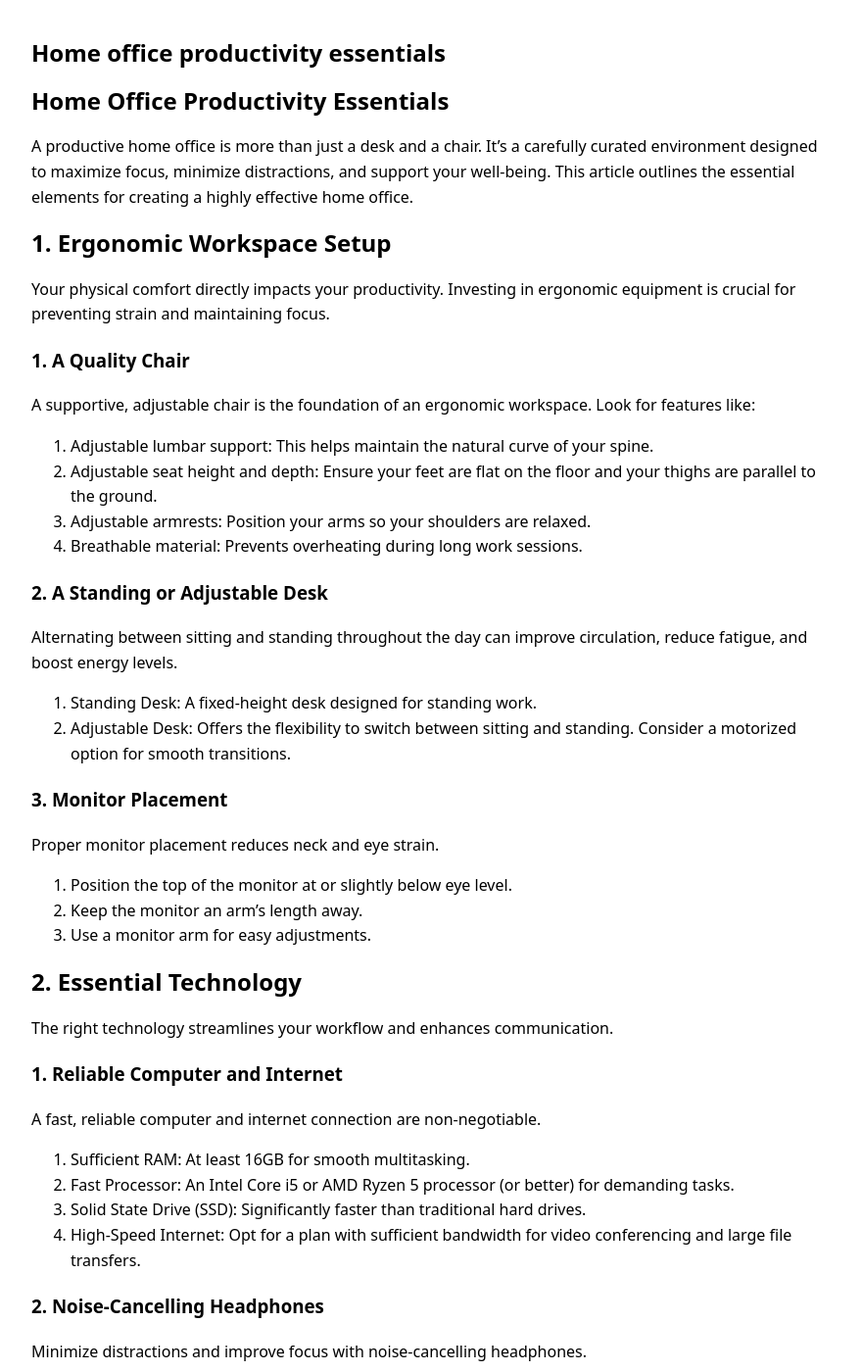
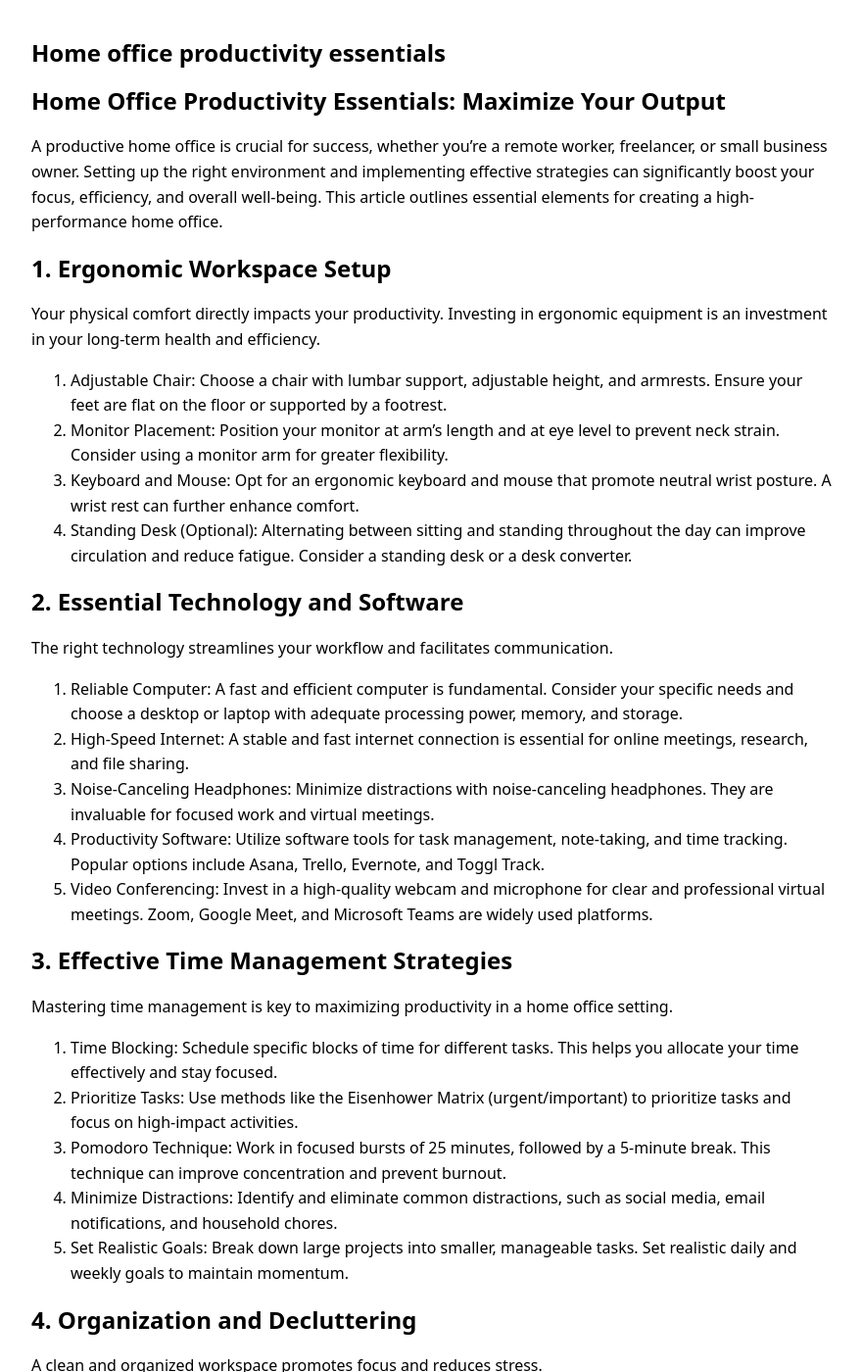
Before and after one commit to ironaclaw/ironaclaw.github.io, a Jekyll site: the page built from _posts/2026-02-12-home-office-productivity-essentials.md, in a window 1280 px wide and 1400 px high. Shown: the whole window at 98% size, without its empty margins (198-1078 px from the left). Built offline with Jekyll 4.4.1, drawn with Linux system fonts in a browser that asks for light colours; some of the changed text lies outside the part shown.

Commit message:
Add 2026-02-12-home-office-productivity-essentials.md

```diff
--- a/_posts/2026-02-12-home-office-productivity-essentials.md
+++ b/_posts/2026-02-12-home-office-productivity-essentials.md
@@ -6,149 +6,82 @@ date: '2026-02-12'
 description: ''
 tags: []
 keywords: []
-model_used: gemini-2.0-flash
+model_used: gemini-2.0-flash-001
 ---
 
-# Home Office Productivity Essentials
+# Home Office Productivity Essentials: Maximize Your Output
 
-A productive home office is more than just a desk and a chair. It's a carefully curated environment designed to maximize focus, minimize distractions, and support your well-being. This article outlines the essential elements for creating a highly effective home office.
+A productive home office is crucial for success, whether you're a remote worker, freelancer, or small business owner. Setting up the right environment and implementing effective strategies can significantly boost your focus, efficiency, and overall well-being. This article outlines essential elements for creating a high-performance home office.
 
 ## 1. Ergonomic Workspace Setup
 
-Your physical comfort directly impacts your productivity. Investing in ergonomic equipment is crucial for preventing strain and maintaining focus.
+Your physical comfort directly impacts your productivity. Investing in ergonomic equipment is an investment in your long-term health and efficiency.
 
-### 1. A Quality Chair
+1.  Adjustable Chair: Choose a chair with lumbar support, adjustable height, and armrests. Ensure your feet are flat on the floor or supported by a footrest.
+2.  Monitor Placement: Position your monitor at arm's length and at eye level to prevent neck strain. Consider using a monitor arm for greater flexibility.
+3.  Keyboard and Mouse: Opt for an ergonomic keyboard and mouse that promote neutral wrist posture. A wrist rest can further enhance comfort.
+4.  Standing Desk (Optional): Alternating between sitting and standing throughout the day can improve circulation and reduce fatigue. Consider a standing desk or a desk converter.
 
-A supportive, adjustable chair is the foundation of an ergonomic workspace. Look for features like:
+## 2. Essential Technology and Software
 
-1.  Adjustable lumbar support: This helps maintain the natural curve of your spine.
-2.  Adjustable seat height and depth: Ensure your feet are flat on the floor and your thighs are parallel to the ground.
-3.  Adjustable armrests: Position your arms so your shoulders are relaxed.
-4.  Breathable material: Prevents overheating during long work sessions.
+The right technology streamlines your workflow and facilitates communication.
 
-### 2. A Standing or Adjustable Desk
+1.  Reliable Computer: A fast and efficient computer is fundamental. Consider your specific needs and choose a desktop or laptop with adequate processing power, memory, and storage.
+2.  High-Speed Internet: A stable and fast internet connection is essential for online meetings, research, and file sharing.
+3.  Noise-Canceling Headphones: Minimize distractions with noise-canceling headphones. They are invaluable for focused work and virtual meetings.
+4.  Productivity Software: Utilize software tools for task management, note-taking, and time tracking. Popular options include Asana, Trello, Evernote, and Toggl Track.
+5.  Video Conferencing: Invest in a high-quality webcam and microphone for clear and professional virtual meetings. Zoom, Google Meet, and Microsoft Teams are widely used platforms.
 
-Alternating between sitting and standing throughout the day can improve circulation, reduce fatigue, and boost energy levels.
+## 3. Effective Time Management Strategies
 
-1.  Standing Desk: A fixed-height desk designed for standing work.
-2.  Adjustable Desk: Offers the flexibility to switch between sitting and standing. Consider a motorized option for smooth transitions.
+Mastering time management is key to maximizing productivity in a home office setting.
 
-### 3. Monitor Placement
+1.  Time Blocking: Schedule specific blocks of time for different tasks. This helps you allocate your time effectively and stay focused.
+2.  Prioritize Tasks: Use methods like the Eisenhower Matrix (urgent/important) to prioritize tasks and focus on high-impact activities.
+3.  Pomodoro Technique: Work in focused bursts of 25 minutes, followed by a 5-minute break. This technique can improve concentration and prevent burnout.
+4.  Minimize Distractions: Identify and eliminate common distractions, such as social media, email notifications, and household chores.
+5.  Set Realistic Goals: Break down large projects into smaller, manageable tasks. Set realistic daily and weekly goals to maintain momentum.
 
-Proper monitor placement reduces neck and eye strain.
+## 4. Organization and Decluttering
 
-1.  Position the top of the monitor at or slightly below eye level.
-2.  Keep the monitor an arm's length away.
-3.  Use a monitor arm for easy adjustments.
+A clean and organized workspace promotes focus and reduces stress.
 
-## 2. Essential Technology
+1.  Declutter Regularly: Remove unnecessary items from your desk and surrounding area. A minimalist workspace can significantly improve concentration.
+2.  Storage Solutions: Utilize storage solutions such as shelves, drawers, and file cabinets to keep your workspace organized.
+3.  Cable Management: Invest in cable management accessories to keep cords tidy and prevent clutter.
+4.  Designated Workspace: If possible, dedicate a specific room or area in your home solely for work. This helps create a clear separation between work and personal life.
+5.  Regular Cleaning: Dust and clean your workspace regularly to maintain a healthy and productive environment.
 
-The right technology streamlines your workflow and enhances communication.
+## 5. Maintaining Well-being
 
-### 1. Reliable Computer and Internet
+Prioritizing your physical and mental well-being is crucial for sustained productivity.
 
-A fast, reliable computer and internet connection are non-negotiable.
-
-1.  Sufficient RAM: At least 16GB for smooth multitasking.
-2.  Fast Processor: An Intel Core i5 or AMD Ryzen 5 processor (or better) for demanding tasks.
-3.  Solid State Drive (SSD): Significantly faster than traditional hard drives.
-4.  High-Speed Internet: Opt for a plan with sufficient bandwidth for video conferencing and large file transfers.
-
-### 2. Noise-Cancelling Headphones
-
-Minimize distractions and improve focus with noise-cancelling headphones.
-
-1.  Over-ear headphones: Provide better noise isolation than earbuds.
-2.  Active Noise Cancellation (ANC): Blocks out ambient noise.
-3.  Comfortable fit: Essential for long work sessions.
-
-### 3. External Webcam and Microphone
-
-High-quality video and audio are crucial for professional communication.
-
-1.  Webcam: Look for a webcam with 1080p resolution or higher.
-2.  Microphone: A dedicated USB microphone offers superior audio quality compared to built-in microphones.
-
-## 3. Organization and Productivity Tools
-
-Effective organization and productivity tools help you manage your time and tasks efficiently.
-
-### 1. Task Management Software
-
-Stay on top of your to-do list with task management software.
-
-1.  Asana: A comprehensive project management tool for teams.
-2.  Trello: A visual task management tool using Kanban boards.
-3.  Todoist: A simple and intuitive task management app.
-
-### 2. Calendar and Scheduling Tools
-
-Efficiently manage your time and schedule appointments.
-
-1.  Google Calendar: A widely used and versatile calendar app.
-2.  Microsoft Outlook Calendar: Integrated with Microsoft Office suite.
-3.  Calendly: A scheduling tool that allows others to book appointments with you.
-
-### 3. Note-Taking Apps
-
-Capture ideas, take notes, and organize information.
-
-1.  Evernote: A feature-rich note-taking app with robust organization capabilities.
-2.  Notion: An all-in-one workspace for notes, tasks, and databases.
-3.  Microsoft OneNote: A digital notebook integrated with Microsoft Office.
-
-## 4. Environment and Ambiance
-
-Your physical environment significantly impacts your mood and productivity.
-
-### 1. Natural Light and Ventilation
-
-Maximize natural light to boost your mood and energy levels.
-
-1.  Position your desk near a window.
-2.  Ensure adequate ventilation to keep the air fresh.
-3.  Use light-filtering curtains or blinds to control glare.
-
-### 2. Plants and Greenery
-
-Bring nature indoors to create a calming and inspiring workspace.
-
-1.  Choose low-maintenance plants like succulents or snake plants.
-2.  Plants can improve air quality and reduce stress.
-
-### 3. Personalization
-
-Add personal touches to make your workspace feel comfortable and inspiring.
-
-1.  Display artwork or photos that you enjoy.
-2.  Use a comfortable desk lamp for task lighting.
-3.  Keep your workspace clean and organized.
-
-## 5. Health and Well-being
-
-Prioritizing your health and well-being is essential for sustained productivity.
-
-### 1. Regular Breaks
-
-Take short breaks throughout the day to stretch, move around, and rest your eyes.
-
-1.  The Pomodoro Technique: Work in focused bursts (e.g., 25 minutes) followed by short breaks (e.g., 5 minutes).
-2.  Get up and walk around every hour.
-
-### 2. Hydration and Nutrition
-
-Stay hydrated and eat healthy snacks to maintain energy levels.
-
-1.  Keep a water bottle at your desk.
-2.  Avoid sugary snacks and opt for fruits, vegetables, or nuts.
-
-### 3. Mindfulness and Stress Reduction
-
-Practice mindfulness techniques to reduce stress and improve focus.
-
-1.  Meditation: Even a few minutes of meditation can help calm your mind.
-2.  Deep breathing exercises: Can help reduce anxiety and improve focus.
+1.  Regular Breaks: Take short breaks throughout the day to stretch, walk around, and rest your eyes.
+2.  Hydration and Nutrition: Stay hydrated by drinking plenty of water and eat nutritious meals and snacks to maintain energy levels.
+3.  Natural Light: Maximize natural light in your workspace. Natural light can improve mood and reduce eye strain.
+4.  Exercise: Incorporate regular exercise into your routine. Physical activity can boost energy levels, reduce stress, and improve overall well-being.
+5.  Mindfulness and Meditation: Practice mindfulness or meditation to reduce stress and improve focus. Even a few minutes of daily meditation can make a significant difference.
 
 ## Conclusion
 
-Creating a productive home office requires careful planning and investment. By focusing on ergonomic setup, essential technology, organization tools, environment, and well-being, you can transform your home workspace into a hub of efficiency and creativity. Remember to personalize your space to reflect your individual needs and preferences.
+Creating a productive home office is an ongoing process. By implementing these essential elements, you can optimize your workspace, manage your time effectively, and prioritize your well-being, leading to increased focus, efficiency, and overall success. Remember to adapt these strategies to your specific needs and preferences to create a home office that works best for you.
+
+## 6. Ergonomics for Long-Term Health
+
+Investing in ergonomic solutions prevents discomfort, reduces the risk of injury, and sustains productivity over long working hours.
+
+1.  Ergonomic Chair: Prioritize an adjustable office chair that provides proper lumbar support, seat depth, and armrest height. This supports natural spinal alignment and reduces back strain.
+2.  Monitor Placement: Position your monitor directly in front of you, at arm's length. The top of the screen should be at or slightly below eye level to prevent neck and eye strain.
+3.  Desk Height: Ensure your desk allows your forearms to be parallel to the floor when typing, with your elbows at a 90-degree angle. Consider a standing desk or converter to alternate between sitting and standing throughout the day.
+4.  Keyboard and Mouse: Use an ergonomic keyboard and mouse that fit comfortably in your hands. Keep them close to your body to avoid reaching, which can strain shoulders and wrists.
+5.  Regular Movement: Even with optimal ergonomics, prolonged static posture is detrimental. Integrate micro-breaks every 30-60 minutes to stretch, stand, and walk a short distance.
+
+## 7. Optimizing Technology and Workflow
+
+Leveraging the right technology and establishing efficient workflows are critical for seamless operation and enhanced output.
+
+1.  Reliable Internet Connection: A stable, high-speed internet connection is non-negotiable for remote work. Invest in a robust router and consider a backup internet solution if your primary service is prone to outages.
+2.  Productivity Software: Utilize project management tools (e.g., Asana, Trello), task managers (e.g., Todoist), and note-taking applications (e.g., Evernote, OneNote) to streamline tasks, track progress, and organize information.
+3.  Communication Protocols: Establish clear communication guidelines for internal and external interactions. Choose appropriate platforms (e.g., Slack for quick chats, Zoom for meetings, email for formal correspondence) and minimize unnecessary notifications.
+4.  Cloud Storage Solutions: Implement cloud-based storage (e.g., Google Drive, Dropbox, OneDrive) for secure file access, sharing, and automatic backups. This ensures data integrity and accessibility from any device.
+5.  Noise Management Tools: Invest in quality noise-canceling headphones to minimize auditory distractions, especially in shared home environments. Utilize ambient sound apps if complete silence is too jarring
```
